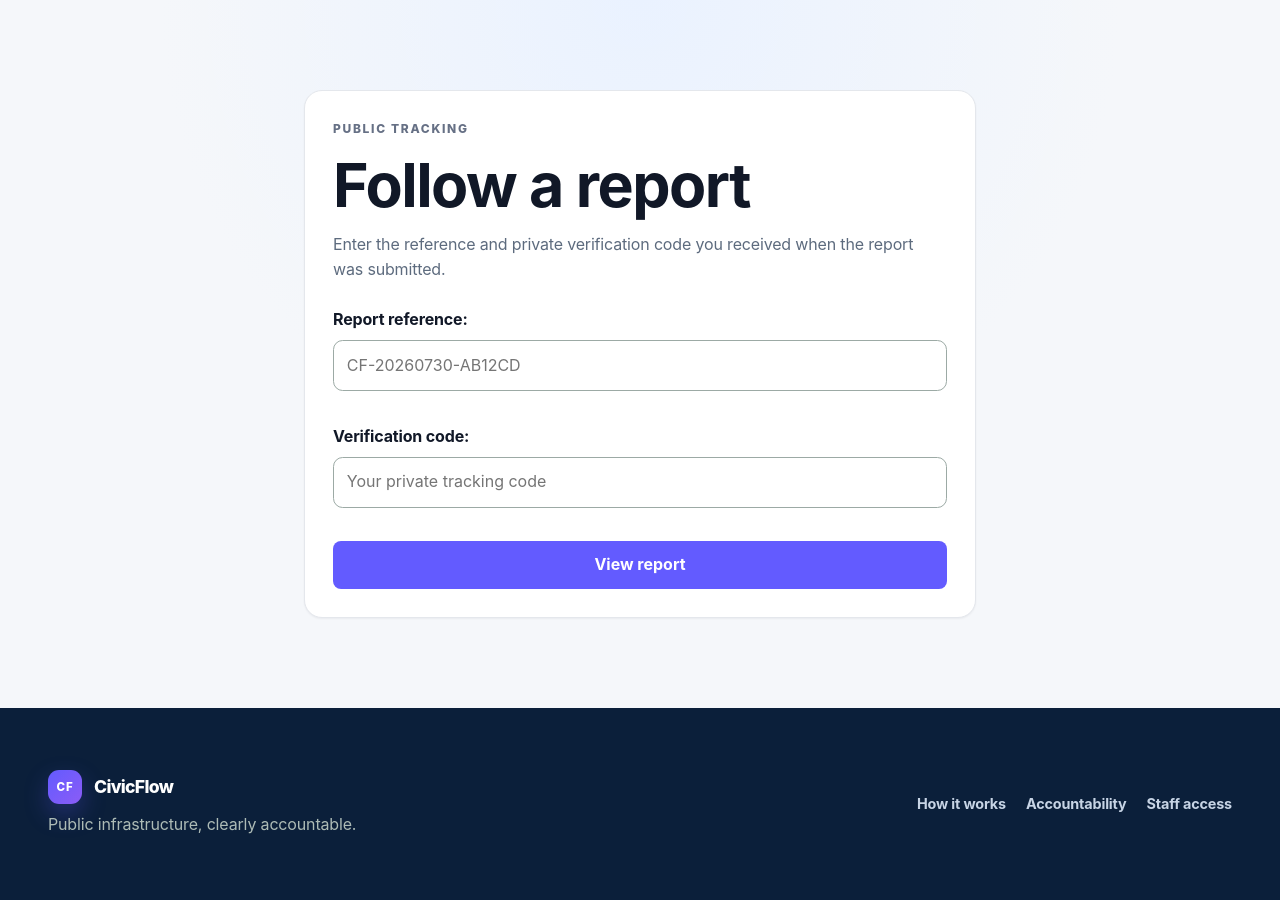
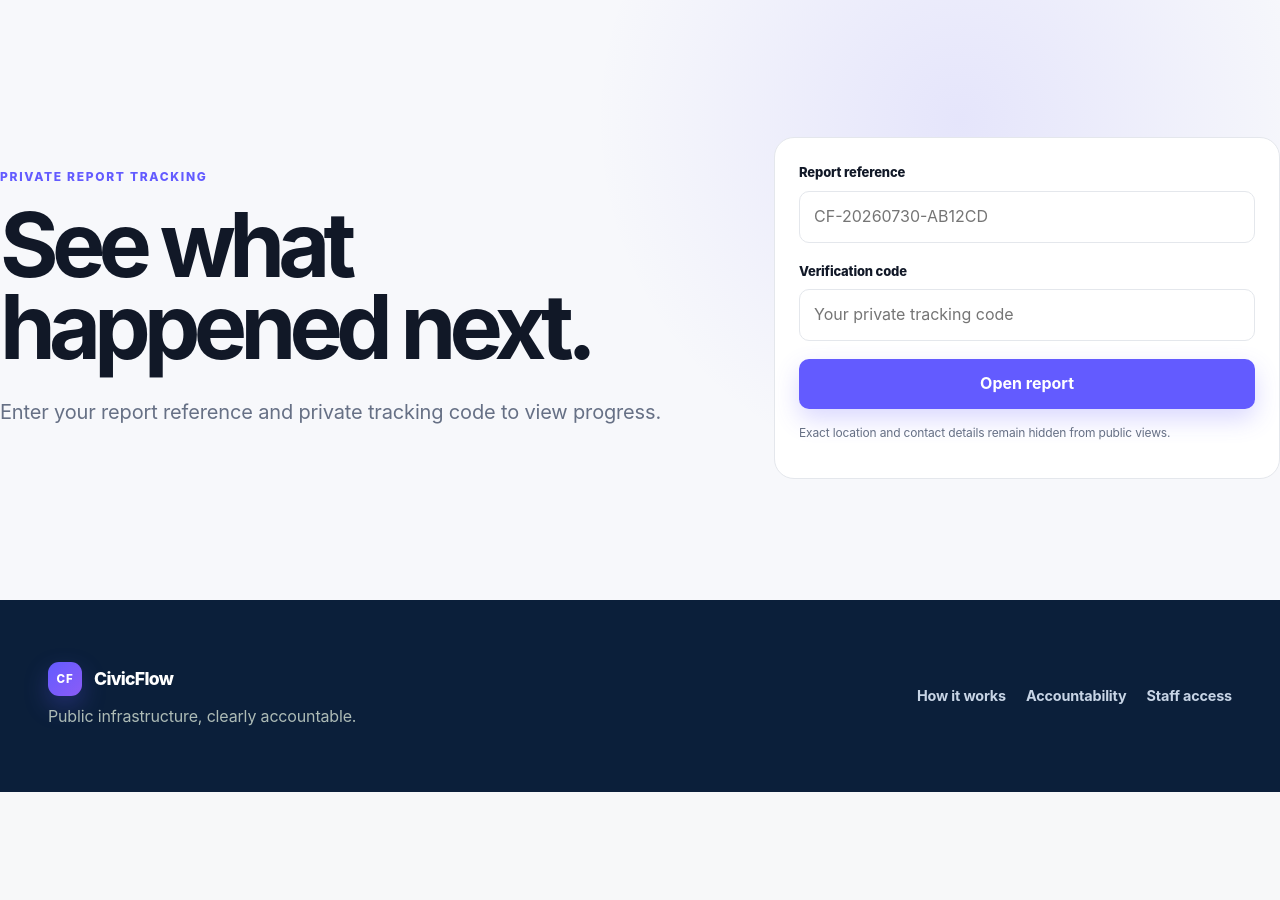
Before and after one commit to AdeelMalik22/CivicFlow, a Django app: page /track/ in a window 1280 px wide. Shown: the part 109-1009 px from the top of the page. After the commit the page ends 901 px from the top, so only its background shows below. Run offline with Django 5.2, Linux system fonts and the light colour scheme; parts of the project's set-up code (start-up, migrations or seed data) failed here and were passed over.

Commit message:
update track lookup

```diff
--- a/static/css/civicflow.css
+++ b/static/css/civicflow.css
@@ -151,6 +151,8 @@ button{cursor:pointer}
 .feed-row .btn-secondary{background:var(--surface);color:var(--ink);border:1px solid var(--line)}
 .signup-page .form-group input,.signup-page .form-group select,.signup-page .form-group textarea{display:block;width:100%;box-sizing:border-box;border:1px solid var(--line);border-radius:10px;background:var(--surface);color:var(--ink);padding:12px 14px;font:inherit}
 .signup-page .form-group input:focus,.signup-page .form-group select:focus,.signup-page .form-group textarea:focus{outline:3px solid color-mix(in srgb,var(--accent) 20%,transparent);border-color:var(--accent)}
+.hero .panel .form-group input,.hero .panel .form-group select,.hero .panel .form-group textarea{display:block;width:100%;box-sizing:border-box;border:1px solid var(--line);border-radius:10px;background:var(--surface);color:var(--ink);padding:12px 14px;font:inherit}
+.hero .panel .form-group input:focus,.hero .panel .form-group select:focus,.hero .panel .form-group textarea:focus{outline:3px solid color-mix(in srgb,var(--accent) 20%,transparent);border-color:var(--accent)}
 @media(prefers-color-scheme:dark){
   .directory-summary,.data-panel,.data-table,.data-table thead,.data-table tbody tr,.data-table td,.data-table th{background:var(--surface);color:var(--ink);border-color:var(--line)}
   .data-panel-header p,.muted-value,.data-table span{color:var(--muted)}
--- a/templates/issues/track_lookup.html
+++ b/templates/issues/track_lookup.html
@@ -1,3 +1,26 @@
 {% extends "base.html" %}
-{% block title %}Track a report — CivicFlow{% endblock %}
-{% block content %}<section class="submission-section"><div class="container"><div class="tracking-card"><p class="eyebrow">Public tracking</p><h1>Follow a report</h1><p>Enter the reference and private verification code you received when the report was submitted.</p><form method="post" class="tracking-form" novalidate>{% csrf_token %}{% if form.non_field_errors %}<div class="form-errors" role="alert">{% for error in form.non_field_errors %}<p>{{ error }}</p>{% endfor %}</div>{% endif %}{% for field in form %}{% include "issues/includes/field.html" with field=field %}{% endfor %}<button class="button button-primary" type="submit">View report</button></form></div></div></section>{% endblock %}
+{% block title %}Track an issue — CivicFlow{% endblock %}
+{% block content %}
+<section class="hero" style="min-height:75vh">
+  <div>
+    <div class="eyebrow">Private report tracking</div>
+    <h1 class="display">See what happened next.</h1>
+    <p class="lead">Enter your report reference and private tracking code to view progress.</p>
+  </div>
+  <div class="panel">
+    <form method="post" novalidate>
+      {% csrf_token %}
+      {% if form.non_field_errors %}<div class="alert alert-error">{{ form.non_field_errors }}</div>{% endif %}
+      {% for field in form %}
+        <div class="form-group">
+          <label for="{{ field.id_for_label }}">{{ field.label }}</label>
+          {{ field }}
+          {% for error in field.errors %}<span class="help" style="color:var(--danger)">{{ error }}</span>{% endfor %}
+        </div>
+      {% endfor %}
+      <button class="btn btn-primary" style="width:100%" type="submit">Open report</button>
+      <p class="help" style="margin-top:14px">Exact location and contact details remain hidden from public views.</p>
+    </form>
+  </div>
+</section>
+{% endblock %}
```
